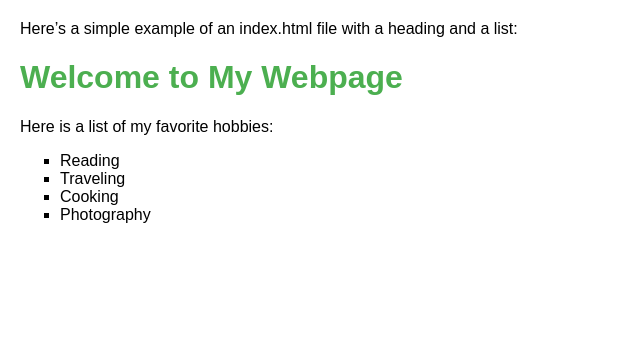
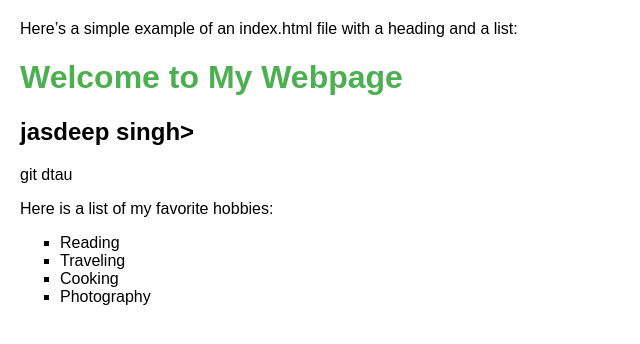
Before and after one commit to jassuynr/testrepo, a plain HTML site: page index.html in a window 1280 px wide. Shown: the whole page, without its empty margins (0-640 px from the left). Drawn offline with Linux system fonts and the light colour scheme.

Commit message:
added header

```diff
--- a/index.html
+++ b/index.html
@@ -20,6 +20,7 @@ Here’s a simple example of an index.html file with a heading and a list:
 </head>
 <body>
   <h1>Welcome to My Webpage</h1>
+  <h2>jasdeep singh></h2>git dtau
   <p>Here is a list of my favorite hobbies:</p>
   <ul>
     <li>Reading</li>
```
